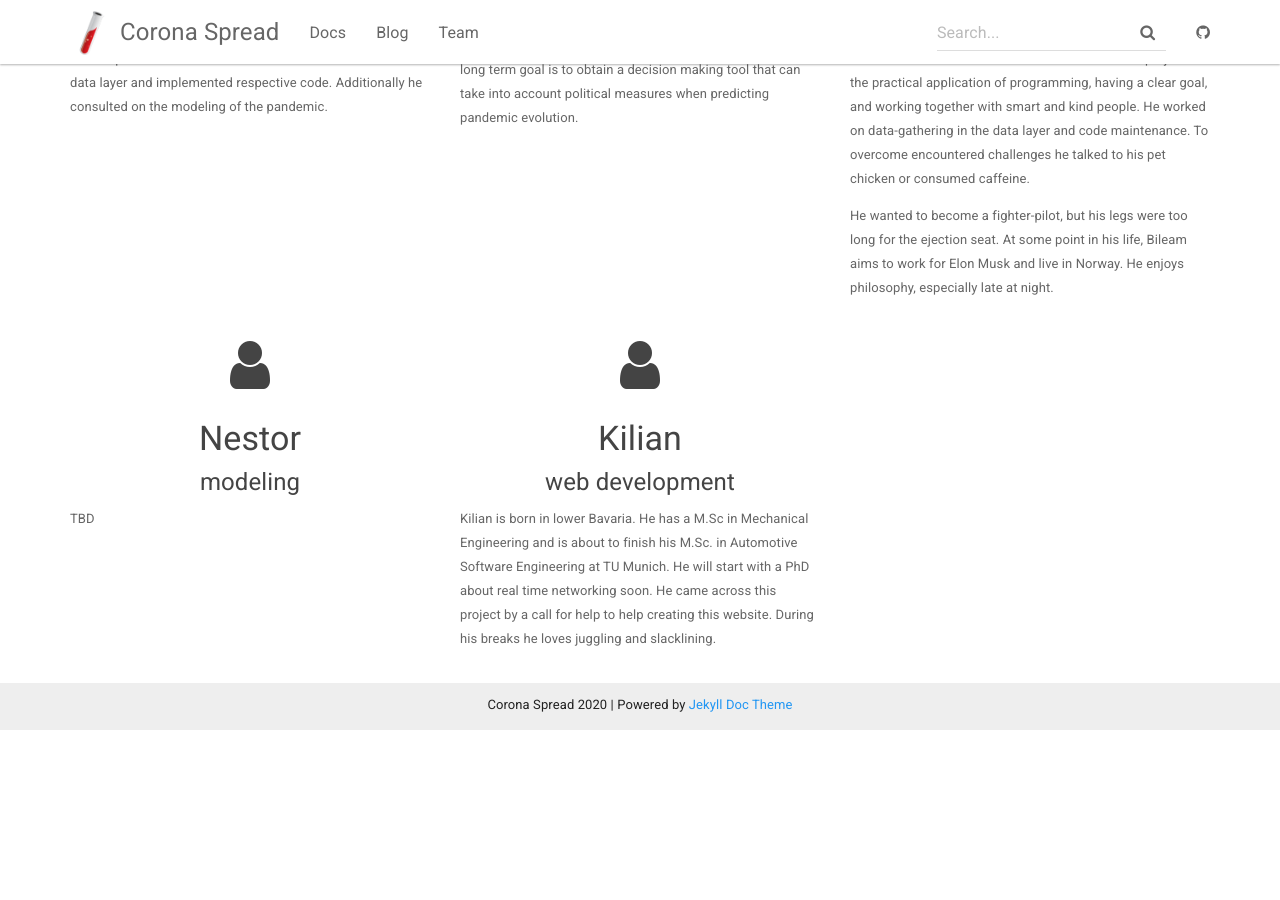
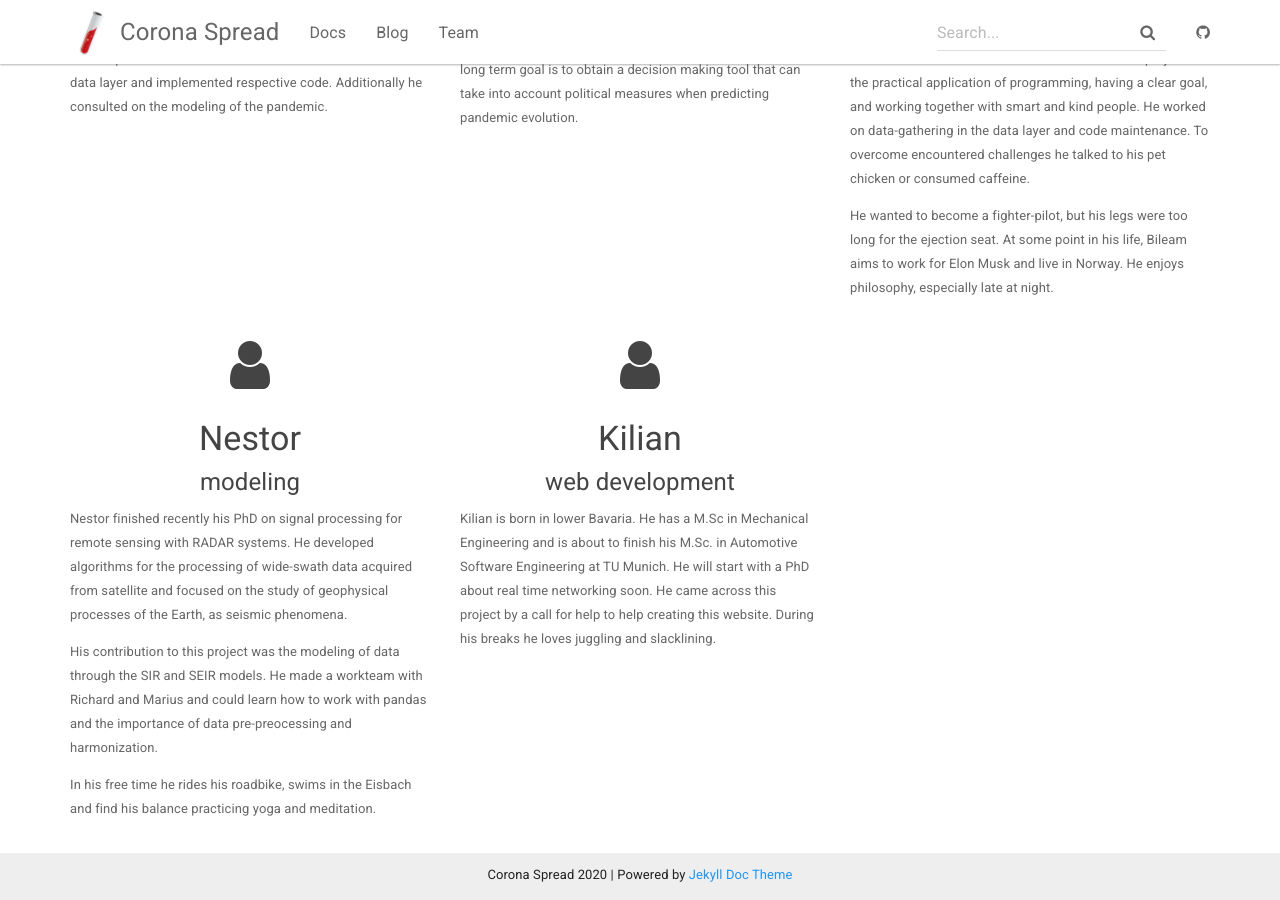
Before and after one commit to coronaspread/coronaspread.github.io, a Jekyll site: the page built from team.md, in a window 1280 px wide and 900 px high, scrolled down 576 px. Built offline with Jekyll 4.4.1, drawn with Linux system fonts in a browser that asks for light colours; before the commit the page ends 1306 px from its top, so only the background shows below that.

Commit message:
Add nestor text to team

```diff
--- a/team.md
+++ b/team.md
@@ -72,7 +72,18 @@
             <h1 class="text-center"><i class="fa fa-user" aria-hidden="true"></i></h1>
             <h3 class="text-center">Nestor</h3>
             <h4 class="text-center">modeling</h4>
-            <p>TBD</p>
+            <p>
+            Nestor finished recently his PhD on signal processing for remote sensing with RADAR systems.
+                He developed algorithms for the processing of wide-swath data acquired from satellite and focused on the study of geophysical processes of the Earth, as seismic phenomena.
+            </p>
+            <p>
+            His contribution to this project was the modeling of data through the SIR and SEIR models.
+            He made a workteam with Richard and Marius and could learn how to work with pandas and the importance of data pre-preocessing and harmonization.
+            </p>
+
+    <p>
+    In his free time he rides his roadbike, swims in the Eisbach and find his balance practicing yoga and meditation.
+    </p>
         </div>
 
         <div class="col-sm-4">
```
